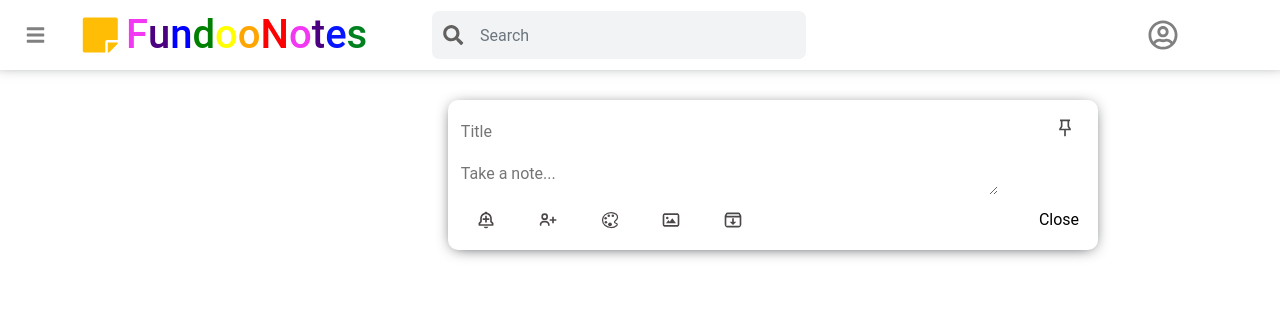
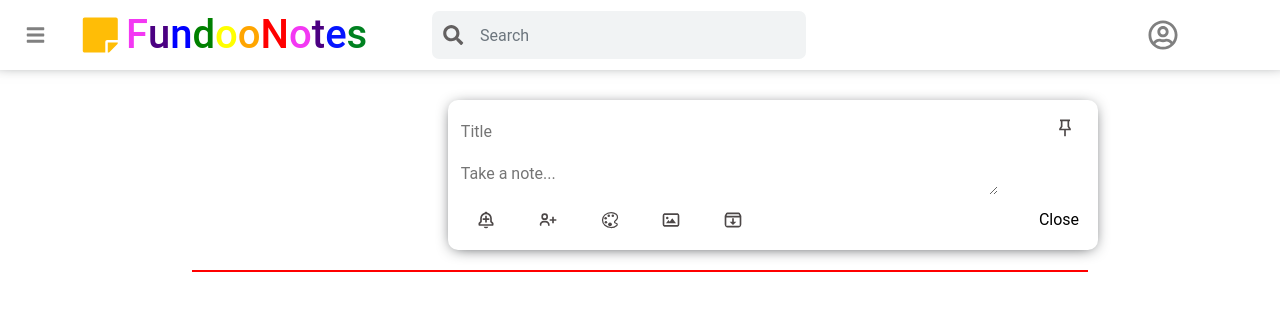
Before and after one commit to kirankumar-Matham96/Fundoo_Notes_React_Frontend, a React (Create React App) app in the folder my-first-react-app/: page /dashboard in a window 1280 px wide. Shown: the top 310 px of the page. Built offline with nearby package versions, Linux system fonts and the light colour scheme.

Commit message:
feat: add style to note cards

```diff
--- a/my-first-react-app/src/components/createNote.jsx
+++ b/my-first-react-app/src/components/createNote.jsx
@@ -15,7 +15,7 @@ const CreateNote = (props) =>
 
   const close = () =>
   {
-    (note.title && note.content) ? props.passNote(note) : null;
+    (note.title && note.content) ? props.passNote(note) : alert('Please add Title and Content');
   }
 
   const inputEvent = (event) =>
--- a/my-first-react-app/src/components/dashboard.jsx
+++ b/my-first-react-app/src/components/dashboard.jsx
@@ -28,7 +28,7 @@ const DashBoard = () =>
       <div className='note_container'>
         {addItem ? addItem.map((val, index) =>
         {
-          return <Note className='mr-3' key={index} id={index} title={val.title} content={val.content} deleteItem={ onDelete }/>
+          return <Note key={index} id={index} title={val.title} content={val.content} deleteItem={ onDelete }/>
         }) : null}
       </div>
       </div>
--- a/my-first-react-app/src/scss/dashBoard.scss
+++ b/my-first-react-app/src/scss/dashBoard.scss
@@ -3,10 +3,15 @@
   height: 100vh;
 }
 .note_container{
+  margin-left: 15%;
+  margin-right: 15%;
   margin-top: 20px;
   display: flex;
   flex-direction: row;
-  justify-content:space-around;
-  // border: 1px solid red;
+  justify-content:flex-start;
+  border: 1px solid red;
   flex-wrap: wrap;
 }
+.note_container .note_card{
+  margin-left: 100px;
+}
--- a/my-first-react-app/src/scss/note.scss
+++ b/my-first-react-app/src/scss/note.scss
@@ -1,6 +1,7 @@
 .note{
   border-radius: 10px;
   box-shadow: 0px 1px 10px -5px;
+  margin: 10px 10px 10px 10px;
 }
 .inner_note_icons{
   color: rgb(77, 72, 72);
```
